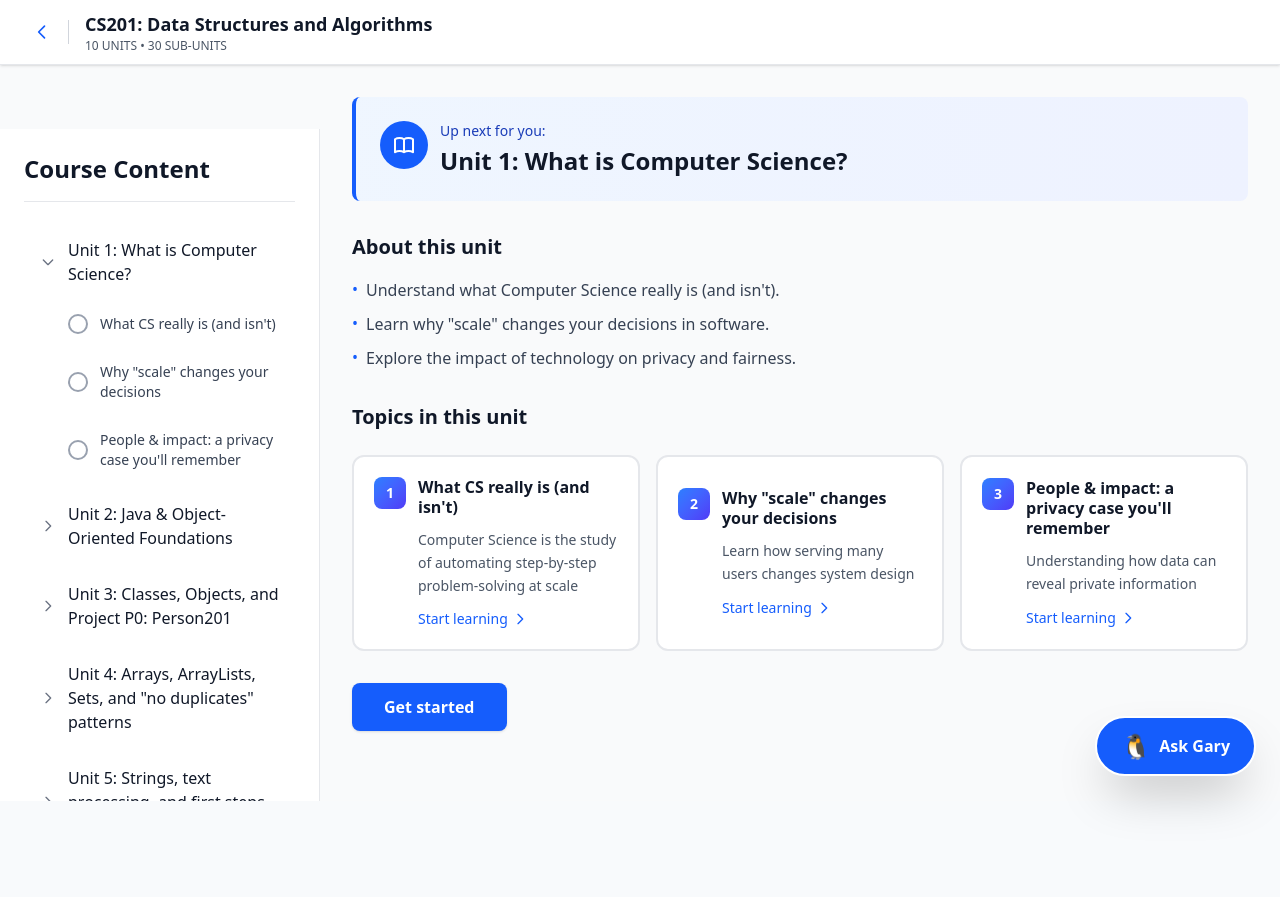
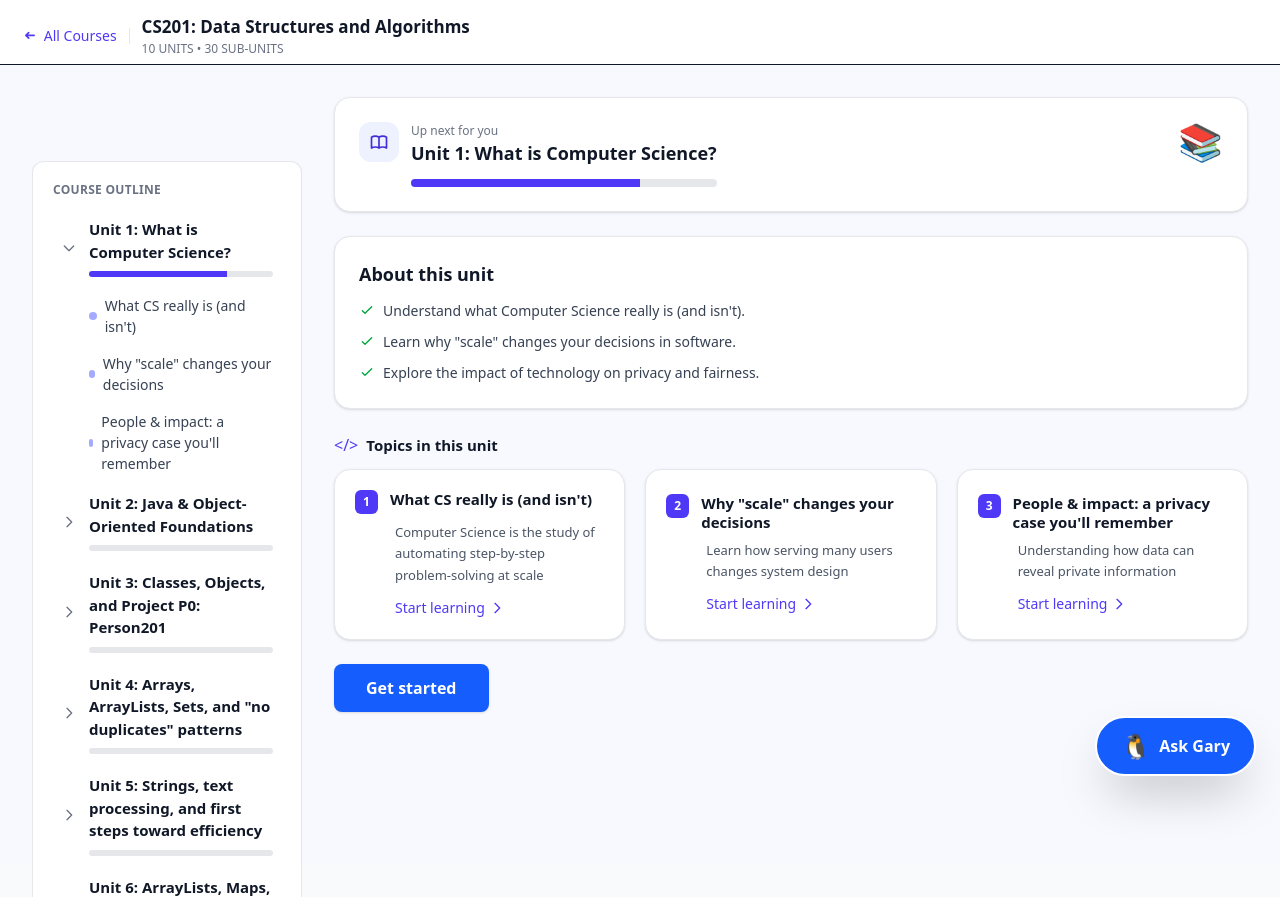
Before and after one commit to tehseendahya/kaizen, a Next.js app: page /courses/cs201 in a window 1280 px wide. Before the commit the page ends 801 px from the top, so only its background shows below. Built offline with nearby package versions, Linux system fonts and the light colour scheme.

Commit message:
restyle changes

```diff
--- a/src/app/courses/cs201/page.tsx
+++ b/src/app/courses/cs201/page.tsx
@@ -7,6 +7,7 @@
 'use client';
 
 import { useState } from 'react';
+import { axis } from '@/lib/theme';
 import ChatSidebar from '@/components/ai/ChatSidebar';
 import HighlightPopover from '@/components/ai/HighlightPopover';
 import Link from 'next/link';
@@ -50,58 +51,73 @@ export default function CS201Course() {
   };
 
   const renderOverview = () => (
-    <div className="w-full">
-      {/* Up next section */}
-      <div className="mb-8 bg-gradient-to-r from-blue-50 to-indigo-50 border-l-4 border-blue-600 rounded-lg p-6">
-        <div className="flex items-start space-x-3">
-          <div className="w-12 h-12 bg-blue-600 rounded-full flex items-center justify-center flex-shrink-0">
-            <svg className="w-6 h-6 text-white" fill="none" stroke="currentColor" viewBox="0 0 24 24">
+    <div className="w-full space-y-6">
+      {/* Up next section – homepage-style card */}
+      <div className={`${axis.card} ${axis.cardHover} p-6`}>
+        <div className="flex items-start gap-3 justify-between">
+          <div className="flex items-start gap-3">
+            <div className="h-10 w-10 rounded-xl bg-indigo-50 text-indigo-700 inline-flex items-center justify-center">
+            <svg className="w-5 h-5" fill="none" stroke="currentColor" viewBox="0 0 24 24">
               <path strokeLinecap="round" strokeLinejoin="round" strokeWidth={2} d="M12 6.253v13m0-13C10.832 5.477 9.246 5 7.5 5S4.168 5.477 3 6.253v13C4.168 18.477 5.754 18 7.5 18s3.332.477 4.5 1.253m0-13C13.168 5.477 14.754 5 16.5 5c1.746 0 3.332.477 4.5 1.253v13C19.832 18.477 18.246 18 16.5 18c-1.746 0-3.332.477-4.5 1.253" />
             </svg>
             </div>
             <div>
-            <p className="text-sm text-blue-800 font-medium mb-1">Up next for you:</p>
-            <h2 className="text-2xl font-bold text-gray-900">Unit {selectedUnit.unitNumber}: {selectedUnit.title}</h2>
+              <p className={`${axis.meta}`}>Up next for you</p>
+              <h2 className="text-[18px] font-semibold text-gray-900">Unit {selectedUnit.unitNumber}: {selectedUnit.title}</h2>
+              <div className="mt-3">
+                <div className="h-2 rounded-full bg-gray-200 overflow-hidden">
+                  <div className="h-full bg-indigo-600" style={{ width: '75%' }} />
                 </div>
               </div>
             </div>
+          </div>
+          <div className="hidden md:block text-4xl select-none" aria-hidden>📚</div>
+        </div>
+      </div>
 
-      {/* About section */}
-      <div className="mb-8">
-        <h3 className="text-xl font-bold text-gray-900 mb-4">About this unit</h3>
-        <ul className="space-y-2 text-gray-700">
+      {/* About section – homepage-style card */}
+      <div className={`${axis.card} p-6`}>
+        <h3 className={`text-[18px] font-semibold text-gray-900 mb-3`}>About this unit</h3>
+        <ul className={`${axis.body} space-y-2`}>
           {selectedUnit.overview.map((point, index) => (
             <li key={index} className="flex items-start">
-              <span className="text-blue-600 mr-2">•</span>
+              <span className="text-green-600 mr-2 mt-0.5">
+                <svg className="w-4 h-4" fill="none" stroke="currentColor" viewBox="0 0 24 24">
+                  <path strokeLinecap="round" strokeLinejoin="round" strokeWidth={2} d="M5 13l4 4L19 7" />
+                </svg>
+              </span>
               <span className="leading-relaxed">{point}</span>
             </li>
           ))}
         </ul>
       </div>
 
-      {/* Sub-units grid */}
-      <div className="mb-8">
-        <h3 className="text-xl font-bold text-gray-900 mb-6">Topics in this unit</h3>
-        <div className="grid grid-cols-1 md:grid-cols-2 lg:grid-cols-3 gap-4">
+      {/* Sub-units grid – homepage-style cards */}
+      <div>
+        <div className="flex items-center gap-2 mb-3">
+          <span className="text-indigo-600">&lt;/&gt;</span>
+          <h3 className={`text-[15px] font-semibold text-gray-900`}>Topics in this unit</h3>
+        </div>
+        <div className="grid grid-cols-1 md:grid-cols-2 lg:grid-cols-3 gap-5">
           {selectedUnit.subUnits.map((subUnit, index) => (
             <button
               key={subUnit.id}
               onClick={() => handleSubUnitClick(subUnit, selectedUnitIndex)}
-              className="text-left p-5 rounded-xl border-2 border-gray-200 hover:border-blue-400 hover:bg-blue-50 transition-all group bg-white cursor-pointer"
+              className={`text-left p-5 ${axis.card} ${axis.cardHover} rounded-2xl group cursor-pointer`}
             >
-              <div className="flex items-start space-x-3 mb-3">
-                <div className="w-8 h-8 bg-gradient-to-br from-blue-500 to-indigo-600 rounded-lg flex items-center justify-center flex-shrink-0 text-white font-bold text-sm">
+              <div className="flex items-start gap-3 mb-2">
+                <div className="h-6 px-2 rounded-md bg-indigo-600 text-white text-[12px] font-semibold inline-flex items-center justify-center">
                   {index + 1}
                 </div>
-                <h4 className="font-semibold text-gray-900 group-hover:text-blue-700 flex-1 leading-tight">
+                <h4 className="text-[15px] font-semibold text-gray-900 group-hover:text-indigo-700 flex-1 leading-tight">
                   {subUnit.title}
                 </h4>
               </div>
-              <p className="text-sm text-gray-600 ml-11 leading-relaxed">
+              <p className="text-[13px] text-gray-600 ml-10 leading-relaxed">
                 {subUnit.description}
               </p>
-              <div className="mt-3 ml-11 text-sm text-blue-600 font-medium flex items-center">
-                <span>Start learning</span>
+              <div className={`mt-3 ml-10 ${axis.link} text-sm font-medium inline-flex items-center`}>
+                Start learning
                 <svg className="w-4 h-4 ml-1 group-hover:translate-x-1 transition-transform" fill="none" stroke="currentColor" viewBox="0 0 24 24">
                   <path strokeLinecap="round" strokeLinejoin="round" strokeWidth={2} d="M9 5l7 7-7 7" />
                 </svg>
@@ -256,35 +272,29 @@ export default function CS201Course() {
   };
 
   return (
-    <div className="min-h-screen bg-gray-50 flex flex-col relative">
+    <div className={`min-h-screen ${axis.pageBg} flex flex-col relative`}>
       {/* Header */}
-      <header className="bg-white shadow-sm border-b border-gray-200">
-        <div className="px-4 sm:px-6 lg:px-8">
-          <div className="flex items-center justify-between h-16">
-            <div className="flex items-center space-x-4">
-              <Link
-                href="/"
-                className="text-blue-600 hover:text-blue-700"
-              >
-                <svg className="w-5 h-5" fill="none" stroke="currentColor" viewBox="0 0 24 24">
-                  <path strokeLinecap="round" strokeLinejoin="round" strokeWidth={2} d="M15 19l-7-7 7-7" />
-                </svg>
+      <header className="bg-white border-b">
+        <div className={`h-16 pt-4 pb-2 flex items-center justify-between ${axis.container}`}>
+          <div className="flex items-center gap-3 min-w-0">
+            <Link href="/" className={`${axis.link} text-sm flex items-center gap-2`}>
+              <span className="-rotate-180">➜</span> All Courses
             </Link>
-              <div className="h-6 w-px bg-gray-300"></div>
-              <div>
-                <h1 className="text-lg font-bold text-gray-900">{cs201Data.courseTitle}</h1>
-                <p className="text-xs text-gray-600 hidden sm:block">{cs201Data.courseSubtitle}</p>
+            <div className="h-4 w-px bg-gray-200" />
+            <div className="truncate">
+              <h1 className={`${axis.h2} truncate`}>{cs201Data.courseTitle}</h1>
+              <p className={`${axis.meta} hidden sm:block`}>{cs201Data.courseSubtitle}</p>
             </div>
           </div>
           <button
             onClick={() => setSidebarOpen(!sidebarOpen)}
             className="lg:hidden p-2 rounded-md text-gray-600 cursor-pointer"
+            aria-label="Toggle outline"
           >
             <svg className="w-6 h-6" fill="none" stroke="currentColor" viewBox="0 0 24 24">
               <path strokeLinecap="round" strokeLinejoin="round" strokeWidth={2} d="M4 6h16M4 12h16M4 18h16" />
             </svg>
           </button>
-          </div>
         </div>
       </header>
 
@@ -297,35 +307,37 @@ export default function CS201Course() {
       )}
 
       {/* Main Layout */}
-      <div className="flex-1 flex overflow-hidden">
+      <div className={`flex-1 ${axis.container} px-8 py-8`}>
+        <div className="grid grid-cols-1 lg:[grid-template-columns:270px_1fr] gap-8">
         {/* Left Sidebar */}
-        <aside className={`
-          w-80 bg-white border-r border-gray-200 flex-shrink-0 overflow-y-auto
+        <aside
+          className={`
+            w-[270px] flex-shrink-0 overflow-y-auto
             fixed lg:relative inset-y-0 left-0 z-50 lg:z-auto
             transform transition-transform duration-300
             ${sidebarOpen ? 'translate-x-0' : '-translate-x-full lg:translate-x-0'}
           `}
           style={{ top: '64px', height: 'calc(100vh - 64px)' }}
         >
-          <div className="p-6">
-            <div className="mb-6 pb-4 border-b border-gray-200">
-              <h2 className="text-2xl font-bold text-gray-900">Course Content</h2>
+          <div className={`bg-white rounded-xl border border-gray-200 shadow-sm p-5`}>
+            <div className="mb-3">
+              <h2 className="text-xs font-semibold text-gray-500 tracking-wide uppercase">Course Outline</h2>
             </div>
 
-            <nav className="space-y-2">
+            <nav className="space-y-1">
               {cs201Data.units.map((unit, index) => {
                 const isExpanded = expandedUnits.includes(index);
 
                 return (
                   <div key={unit.unitId}>
-                    {/* Unit Header */}
+                    {/* Unit Header with slim progress */}
                 <button
                       onClick={() => {
                         setSelectedUnitIndex(index);
                         backToOverview();
                         toggleUnit(index);
                       }}
-                      className="w-full flex items-center justify-between px-4 py-3 hover:bg-gray-50 transition-colors text-left group cursor-pointer"
+                      className="w-full flex items-center justify-between px-2 py-2 hover:bg-gray-50 rounded-lg transition-colors text-left group cursor-pointer"
                     >
                       <div className="flex items-center space-x-3 flex-1">
                         <svg
@@ -337,8 +349,11 @@ export default function CS201Course() {
                           <path strokeLinecap="round" strokeLinejoin="round" strokeWidth={2} d="M9 5l7 7-7 7" />
                   </svg>
                         <div className="flex-1">
-                          <div className="font-medium text-gray-900">
+                          <div className="text-[15px] font-semibold text-gray-900">
                             Unit {unit.unitNumber}: {unit.title}
+                          </div>
+                          <div className="mt-2 h-1.5 rounded-full bg-gray-200 overflow-hidden">
+                            <div className={`h-full bg-indigo-600 transition-all duration-300`} style={{ width: `${selectedUnitIndex === index ? 75 : 0}%` }} />
                           </div>
                         </div>
                       </div>
@@ -356,24 +371,14 @@ export default function CS201Course() {
                                  handleSubUnitClick(subUnit, index);
                                  setSidebarOpen(false);
                                }}
-                              className={`w-full text-left px-4 py-3 rounded-lg transition-all cursor-pointer ${
+                              className={`w-full text-left px-2 py-1.5 rounded-md transition-colors cursor-pointer flex items-center gap-2 ${
                                 isActiveSubUnit
-                                  ? 'bg-blue-900 text-white'
-                                  : 'text-gray-700 hover:bg-gray-50'
+                                  ? 'bg-indigo-50 text-indigo-700 border-l-2 border-indigo-500 pl-3'
+                                  : `${axis.subitem} hover:bg-gray-50`
                               }`}
                             >
-                              <div className="flex items-center space-x-3">
-                                <div className={`flex-shrink-0 w-5 h-5 rounded-full border-2 flex items-center justify-center ${
-                                  isActiveSubUnit
-                                    ? 'border-white bg-white'
-                                    : 'border-gray-400'
-                                }`}>
-                                  {isActiveSubUnit && (
-                                    <div className="w-2.5 h-2.5 rounded-full bg-blue-900"></div>
-                )}
-              </div>
-                                <span className="text-sm">{subUnit.title}</span>
-      </div>
+                              <span className="h-2 w-2 rounded-full bg-indigo-400/70" />
+                              <span className="text-[14px]">{subUnit.title}</span>
                    </button>
                           );
                         })}
@@ -387,10 +392,11 @@ export default function CS201Course() {
         </aside>
 
         {/* Main Content */}
-        <main id="course-content" className="flex-1 overflow-y-auto p-6 lg:p-8">
+        <main id="course-content" className="flex-1 overflow-visible">
           {viewMode === 'overview' && renderOverview()}
           {viewMode === 'subunit' && renderSubUnit()}
         </main>
+        </div>
       </div>
       {/* Gary entry button + highlight popover + chat sidebar (CS201 only) */}
       <button
--- a/src/components/ui/dialog.tsx
+++ b/src/components/ui/dialog.tsx
@@ -1,5 +1,6 @@
 "use client";
 import * as React from "react";
+import * as ReactDOM from "react-dom";
 
 type DialogContextValue = {
   open: boolean;
@@ -14,15 +15,37 @@ export function Dialog({ open, onOpenChange, children }: { open: boolean; onOpen
 
 export function DialogContent({ className = "", children }: { className?: string; children: React.ReactNode }) {
   const { open, onOpenChange } = React.useContext(DialogContext);
-  if (!open) return null;
-  return (
-    <div className="fixed inset-0 z-50 flex items-center justify-center">
+  const [mounted, setMounted] = React.useState(false);
+  const portalEl = React.useRef<HTMLElement | null>(null);
+
+  React.useEffect(() => {
+    const el = document.createElement("div");
+    el.setAttribute("data-portal", "dialog");
+    document.body.appendChild(el);
+    portalEl.current = el;
+    setMounted(true);
+    return () => {
+      document.body.removeChild(el);
+      portalEl.current = null;
+    };
+  }, []);
+
+  if (!open || !mounted || !portalEl.current) return null;
+
+  const node = (
+    <div className="fixed inset-0 z-[1000] flex items-center justify-center">
       <div className="fixed inset-0 bg-black/50" onClick={() => onOpenChange?.(false)} />
-      <div className={`relative z-10 w-full max-w-md rounded-lg border bg-white text-slate-900 p-4 shadow-lg ${className}`} role="dialog" aria-modal="true">
+      <div
+        className={`relative z-10 w-full max-w-md rounded-lg border bg-white text-slate-900 p-4 shadow-lg ${className}`}
+        role="dialog"
+        aria-modal="true"
+      >
         {children}
       </div>
     </div>
   );
+
+  return ReactDOM.createPortal(node, portalEl.current);
 }
 
 export function DialogHeader({ className = "", children }: { className?: string; children: React.ReactNode }) {
```
Lines whose indentation alone changed are shown as unchanged.
